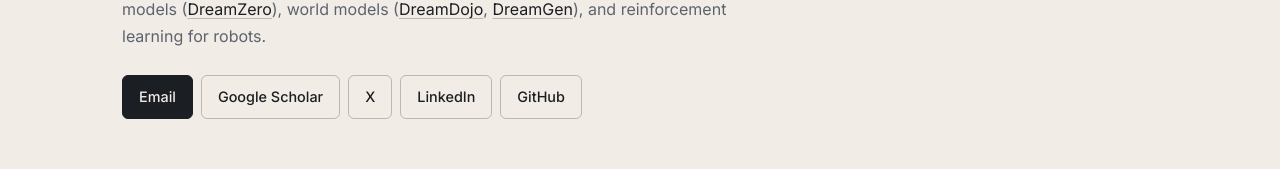
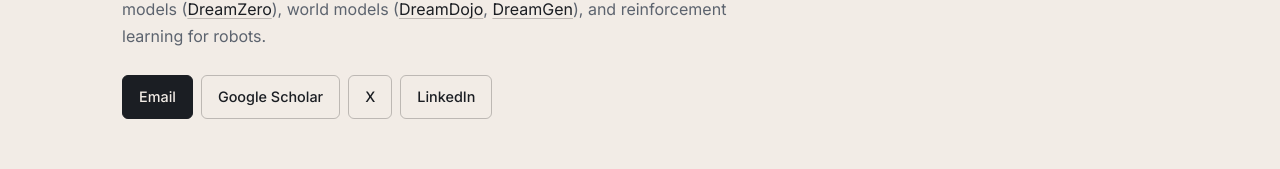
Before and after one commit to KkkyleZ/KkkyleZ.github.io, a plain HTML site: page index.html in a window 1280 px wide. Shown: the part 407-576 px from the top of the page. Drawn offline with Linux system fonts and the light colour scheme.

Commit message:
Remove the GitHub profile link
Co-Authored-By: Claude Fable 5.2 <noreply@anthropic.com>

```diff
--- a/index.html
+++ b/index.html
@@ -127,7 +127,6 @@ footer .wrap{display:flex;flex-wrap:wrap;justify-content:space-between;gap:.5rem
 <li><a href="https://scholar.google.com/citations?user=6kkyR1wAAAAJ">Google Scholar</a></li>
 <li><a href="https://x.com/KkkyleZ">X</a></li>
 <li><a href="https://www.linkedin.com/in/kaiyuan-zheng-94984a236/">LinkedIn</a></li>
-<li><a href="https://github.com/KkkyleZ">GitHub</a></li>
 </ul>
 </div>
 <img class="portrait" src="images/kaiyuan.jpg" alt="Portrait of Kaiyuan Zheng" width="220" height="220">
```
